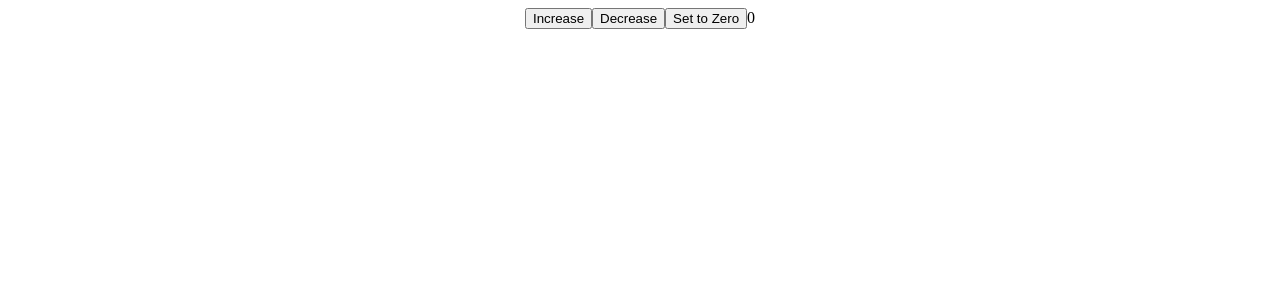
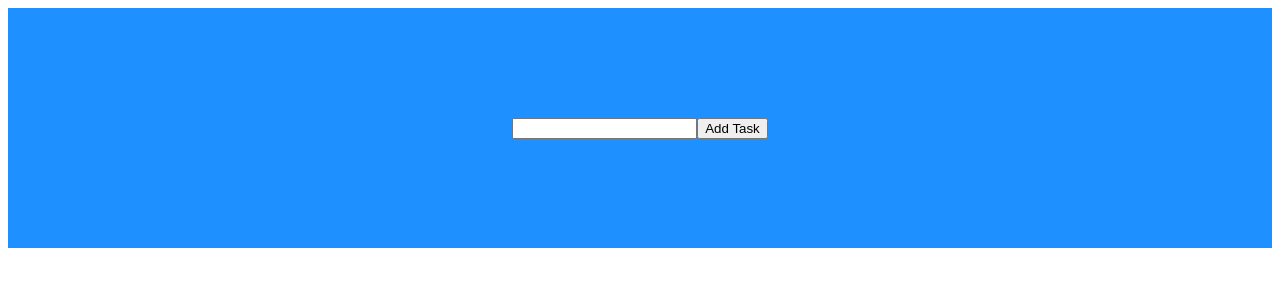
Before and after one commit to Satya170502/React-tutorial, a React (Create React App) app: page / in a window 1280 px wide. Shown: the top 300 px of the page. Built offline with nearby package versions, Linux system fonts and the light colour scheme.

Commit message:
Created a todo list using crud operations off react

```diff
--- a/src/App.css
+++ b/src/App.css
@@ -36,3 +36,37 @@
     transform: rotate(360deg);
   }
 }
+.addTask {
+  height: 30vh;
+  background-color: dodgerblue;
+  width: 100%;
+  display: flex;
+  justify-content: center;
+  align-items: center;
+}
+
+.list {
+  height: auto;
+  width: 100%;
+  display: flex;
+  align-items: center;
+  padding-top: 50px;
+  flex-direction: column;
+}
+
+.task {
+  width: 500px;
+  height: 50px;
+  display: flex;
+  margin: 15px;
+  display: flex;
+  align-items: center;
+  justify-content: center;
+}
+
+.task button {
+  width: auto;
+  height: 20px;
+  margin-left: 5px;
+  text-align: center;
+}
--- a/src/App.js
+++ b/src/App.js
@@ -1,18 +1,59 @@
 import "./App.css";
-import {useState} from 'react';
+import { useState } from "react";
+import { Task } from "./task";
+
 function App() {
+  const [todoList, setTodoList] = useState([]);
+  const [newTask, setNewTask] = useState("");
 
+  const handleChange = (event) => {
+    setNewTask(event.target.value);
+  };
 
-     const[count,setCount]=useState(0);                                                                //[variable,function]--useState
+  const addTask = () => {
+    const task = {
+      id: todoList.length === 0 ? 1 : todoList[todoList.length - 1].id + 1,
+      taskName: newTask,
+      completed: false,
+    };
+    setTodoList(task.taskName !== "" ? [...todoList, task] : todoList);
+  };
 
+  const deleteTask = (id) => {
+    setTodoList(todoList.filter((task) => task.id !== id));
+  };
 
+  const completeTask = (id) => {
+    setTodoList(
+      todoList.map((task) => {
+        if (task.id === id) {
+          return { ...task, completed: true };
+        } else {
+          return task;
+        }
+      })
+    );
+  };
 
   return (
     <div className="App">
-      <button onClick={()=>{setCount(count+1)}}>Increase</button>
-      <button onClick={()=>{setCount(count-1)}}>Decrease</button>
-      <button onClick={()=>{setCount(count*0)}}>Set to Zero</button>
-{count}
+      <div className="addTask">
+        <input onChange={handleChange} />
+        <button onClick={addTask}> Add Task</button>
+      </div>
+      <div className="list">
+        {todoList.map((task) => {
+          return (
+            <Task
+              taskName={task.taskName}
+              id={task.id}
+              completed={task.completed}
+              deleteTask={deleteTask}
+              completeTask={completeTask}
+            />
+          );
+        })}
+      </div>
     </div>
   );
 }
--- /dev/null
+++ b/src/task.js
@@ -0,0 +1,12 @@
+export const Task = (props) => {
+    return (
+      <div
+        className="task"
+        style={{ backgroundColor: props.completed ? "green" : "white" }}
+      >
+        <h1>{props.taskName}</h1>
+        <button onClick={() => props.completeTask(props.id)}> Complete </button>
+        <button onClick={() => props.deleteTask(props.id)}> X </button>
+      </div>
+    );
+  };
```
